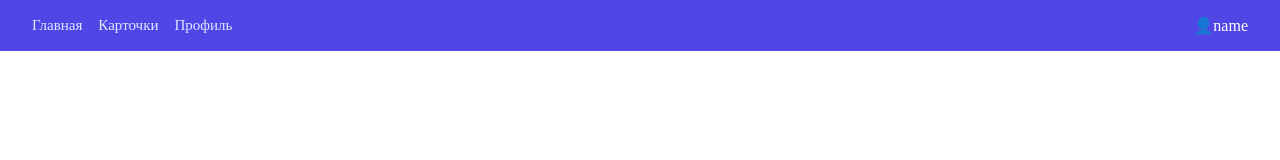
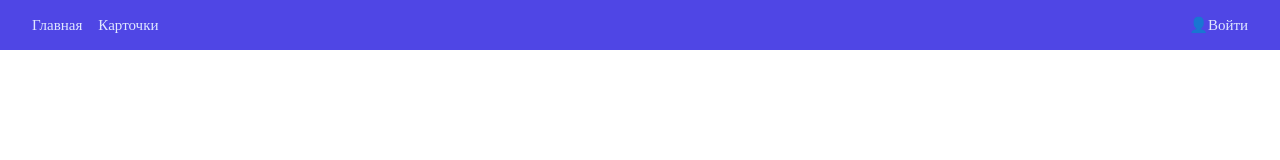
Before and after one commit to noisekov/astralTestTask, a React (Vite) app: page /profile in a window 1280 px wide. Shown: the top 160 px of the page. Built offline with nearby package versions, Linux system fonts and the light colour scheme.

Commit message:
feat: add authentication

```diff
--- a/package.json
+++ b/package.json
@@ -12,7 +12,9 @@
   "dependencies": {
     "react": "^19.2.8",
     "react-dom": "^19.2.8",
-    "react-router": "^8.3.1"
+    "react-redux": "^9.3.0",
+    "react-router": "^8.3.1",
+    "redux": "^5.0.1"
   },
   "devDependencies": {
     "@eslint/js": "^10.0.1",
--- a/src/components/Header/Header.tsx
+++ b/src/components/Header/Header.tsx
@@ -3,9 +3,10 @@ import { NavLink } from "react-router";
 
 interface HeaderProps {
   name: string;
+  isAuth: boolean;
 }
 
-const Header = ({ name }: HeaderProps) => {
+const Header = ({ name, isAuth }: HeaderProps) => {
   return (
     <header className={styles.header}>
       <nav className={styles.header__nav}>
@@ -15,11 +16,13 @@ const Header = ({ name }: HeaderProps) => {
         <NavLink className={styles.header__link} to="/cards">
           Карточки
         </NavLink>
-        <NavLink className={styles.header__link} to="/profile">
-          Профиль
-        </NavLink>
       </nav>
-      <span className={styles.header__user}>{name}</span>
+      <NavLink
+        className={`${styles.header__link} ${styles.header__user}`}
+        to={isAuth ? "/profile" : "/login"}
+      >
+        {name}
+      </NavLink>
     </header>
   );
 };
--- a/src/components/Page/Page.tsx
+++ b/src/components/Page/Page.tsx
@@ -1,11 +1,15 @@
 import Header from "../Header/Header";
 import Footer from "../Footer/Footer";
 import Body from "../Body/Body";
+import { useSelector } from "react-redux";
+import type { RootState } from "../../store/storeTypes";
 
 const Page = () => {
+  const { isAuthenticated, login } = useSelector((state: RootState) => state);
+
   return (
     <>
-      <Header name="name" />
+      <Header name={login || "Войти"} isAuth={isAuthenticated} />
       <Body />
       <Footer contacts={["first", "second"]} />
     </>
--- a/src/pages/Login/Login.tsx
+++ b/src/pages/Login/Login.tsx
@@ -3,6 +3,7 @@ import { validateUser } from "../../utils/validateUser";
 import styles from "./Login.module.css";
 import Modal from "../../components/Modal/Modal";
 import { useNavigate } from "react-router";
+import { store } from "../../store/store";
 
 const Login = () => {
   const [isModalOpen, setIsModalOpen] = useState(false);
@@ -15,7 +16,8 @@ const Login = () => {
 
     const isValidUser = validateUser(login, password);
 
-    if (isValidUser) {
+    if (isValidUser && login && typeof login === "string") {
+      store.dispatch({ type: "login", payload: login });
       navigate("/");
     } else {
       setIsModalOpen(true);
--- /dev/null
+++ b/src/store/store.ts
@@ -0,0 +1,25 @@
+import { createStore } from "redux";
+import type { AuthState, LoginAction } from "./storeTypes";
+
+const initialState: AuthState = {
+  isAuthenticated: false,
+  login: null,
+};
+
+function authenticatedReducer(
+  state: AuthState = initialState,
+  action: LoginAction,
+) {
+  switch (action.type) {
+    case "login":
+      return {
+        ...state,
+        isAuthenticated: true,
+        login: action.payload,
+      };
+    default:
+      return state;
+  }
+}
+
+export const store = createStore(authenticatedReducer);
--- /dev/null
+++ b/src/store/storeTypes.ts
@@ -0,0 +1,13 @@
+import type { store } from "./store";
+
+export type LoginAction = {
+  type: "login";
+  payload: string;
+};
+
+export interface AuthState {
+  isAuthenticated: boolean;
+  login: string | null;
+}
+
+export type RootState = ReturnType<typeof store.getState>;
```
Also changed, not shown: src/main.tsx (+7 -3 lines), 1 other file (tests, documents, lock files or other folders).
